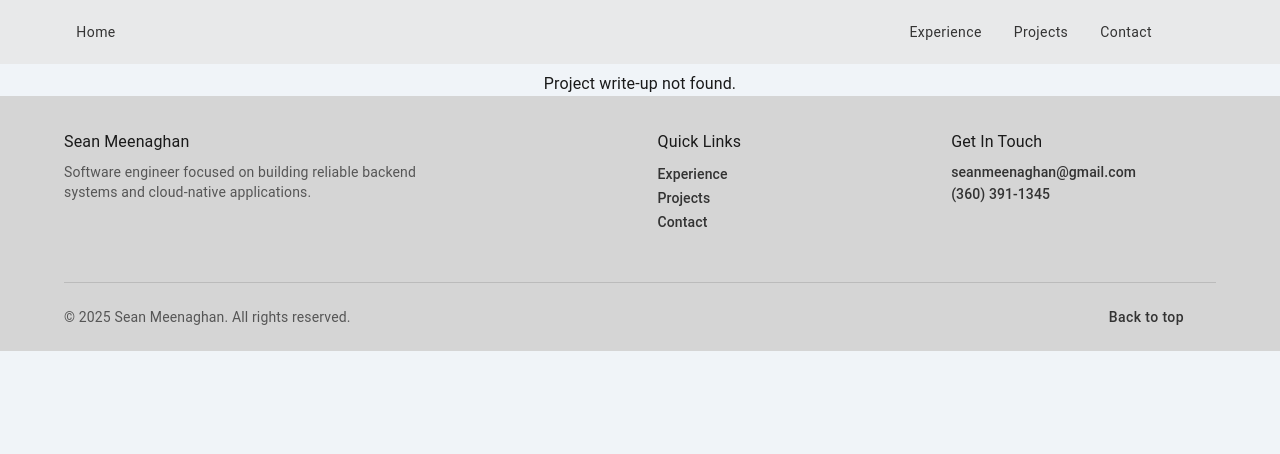
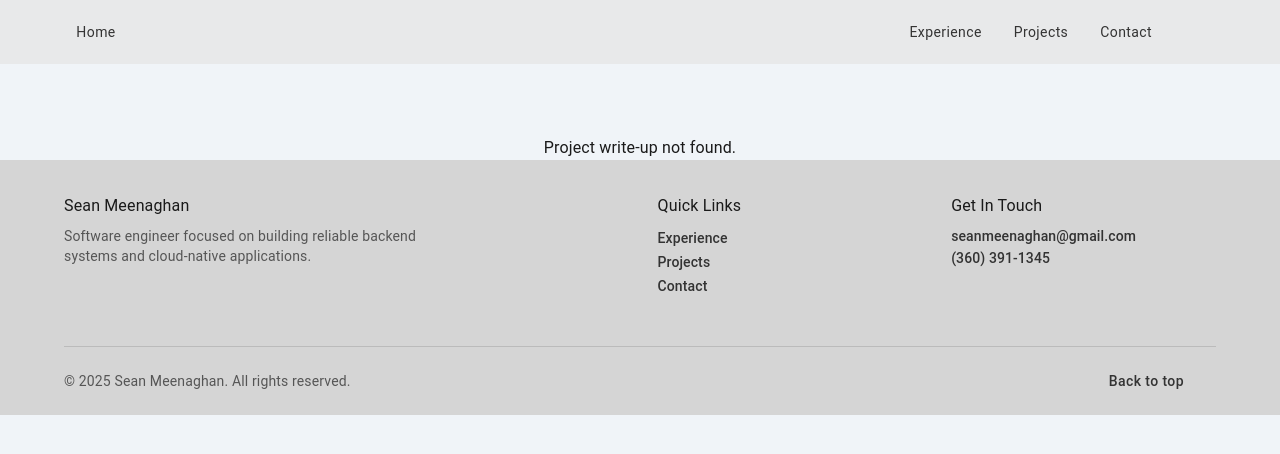
Before and after one commit to s-meenaghan7/homepage, a React (Vite) app: page /projects/1 in a window 1280 px wide. Shown: the top 454 px of the page. Built offline with nearby package versions, Linux system fonts and the light colour scheme; some icons are missing.

Commit message:
fix: NavBarContainer is fixed in place, slight adjustment to Intro component to compensate

```diff
--- a/src/features/intro/Intro.tsx
+++ b/src/features/intro/Intro.tsx
@@ -18,7 +18,7 @@ export function Intro() {
       id="intro"
       sx={{
         display: "flex",
-        minHeight: "100vh",
+        minHeight: "90vh",
         alignItems: "center",
         justifyContent: "center",
         px: { xs: 2, sm: 4, md: 5 },
--- a/src/features/navigation/NavBarContainer.tsx
+++ b/src/features/navigation/NavBarContainer.tsx
@@ -14,7 +14,7 @@ export function NavBarContainer() {
 
   return (
     <AppBar
-      position="fixed"
+      position="sticky"
       elevation={0}
       sx={(theme) => ({
         backgroundColor: alpha(theme.palette.background.paper, 0.8),
```
